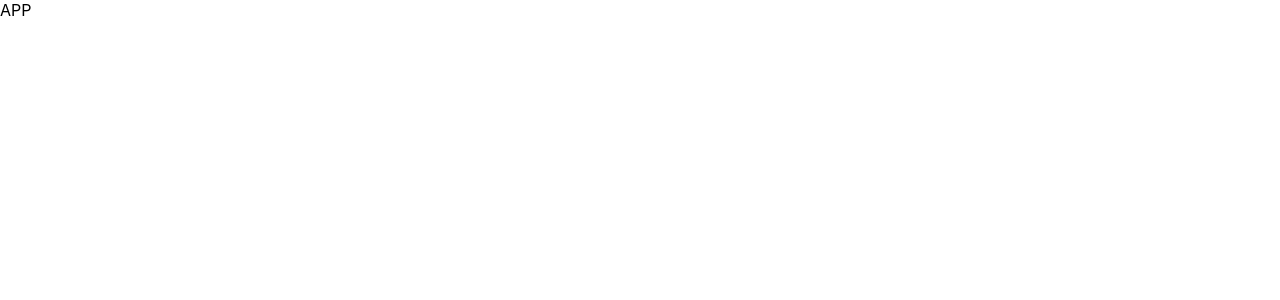
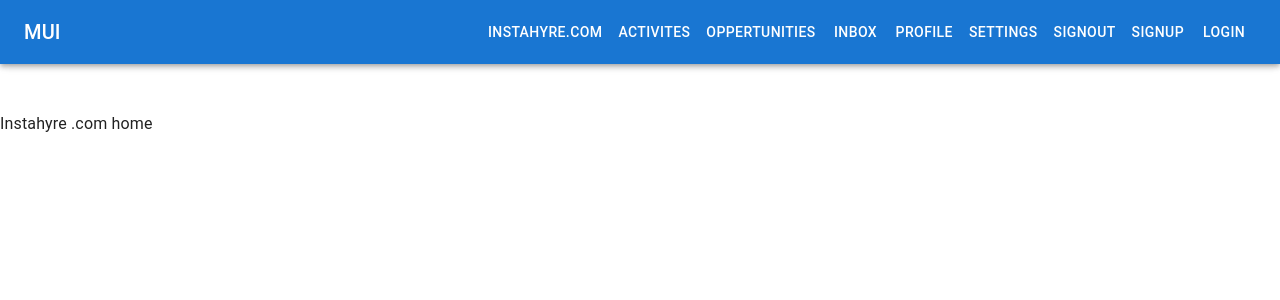
Before and after one commit to suhaas3/job-searching-platform, a React (Create React App) app in the folder jsp/: page / in a window 1280 px wide. Shown: the top 300 px of the page. Built offline with nearby package versions, Linux system fonts and the light colour scheme.

Commit message:
material ui installation

```diff
--- a/jsp/src/App.js
+++ b/jsp/src/App.js
@@ -1,8 +1,17 @@
+import React from "react";
+import { BrowserRouter, Routes, Route } from 'react-router-dom';
+import Header from "./Components/Header/Header";
+import InstahyreCom from "./Components/InstahyreCom/InstahyreCom";
 
 function App() {
   return (
     <>
-      <div>APP</div>
+    <BrowserRouter>
+      <Header/>
+      <Routes>
+        <Route path="/" element={<InstahyreCom/>}/>
+      </Routes>
+    </BrowserRouter>
     </>
   );
 }
--- /dev/null
+++ b/jsp/src/Components/Header/Header.js
@@ -0,0 +1,111 @@
+import * as React from 'react';
+import PropTypes from 'prop-types';
+import AppBar from '@mui/material/AppBar';
+import Box from '@mui/material/Box';
+import CssBaseline from '@mui/material/CssBaseline';
+import Divider from '@mui/material/Divider';
+import Drawer from '@mui/material/Drawer';
+import IconButton from '@mui/material/IconButton';
+import List from '@mui/material/List';
+import ListItem from '@mui/material/ListItem';
+import ListItemButton from '@mui/material/ListItemButton';
+import ListItemText from '@mui/material/ListItemText';
+import MenuIcon from '@mui/icons-material/Menu';
+import Toolbar from '@mui/material/Toolbar';
+import Typography from '@mui/material/Typography';
+import Button from '@mui/material/Button';
+
+const drawerWidth = 240;
+const navItems = ['Instahyre.com', 'Activites', 'Oppertunities', 'Inbox', 'Profile', 'Settings', 'SignOut','SignUp', 'Login'];
+
+function Header(props) {
+  const { window } = props;
+  const [mobileOpen, setMobileOpen] = React.useState(false);
+
+  const handleDrawerToggle = () => {
+    setMobileOpen((prevState) => !prevState);
+  };
+
+  const drawer = (
+    <Box onClick={handleDrawerToggle} sx={{ textAlign: 'center' }}>
+      <Typography variant="h6" sx={{ my: 2 }}>
+        MUI
+      </Typography>
+      <Divider />
+      <List>
+        {navItems.map((item) => (
+          <ListItem key={item} disablePadding>
+            <ListItemButton sx={{ textAlign: 'center' }}>
+              <ListItemText primary={item} />
+            </ListItemButton>
+          </ListItem>
+        ))}
+      </List>
+    </Box>
+  );
+
+  const container = window !== undefined ? () => window().document.body : undefined;
+
+  return (
+    <Box sx={{ display: 'flex' }}>
+      <CssBaseline />
+      <AppBar component="nav">
+        <Toolbar>
+          <IconButton
+            color="inherit"
+            aria-label="open drawer"
+            edge="start"
+            onClick={handleDrawerToggle}
+            sx={{ mr: 2, display: { sm: 'none' } }}
+          >
+            <MenuIcon />
+          </IconButton>
+          <Typography
+            variant="h6"
+            component="div"
+            sx={{ flexGrow: 1, display: { xs: 'none', sm: 'block' } }}
+          >
+            MUI
+          </Typography>
+          <Box sx={{ display: { xs: 'none', sm: 'block' } }}>
+            {navItems.map((item) => (
+              <Button key={item} sx={{ color: '#fff' }}>
+                {item}
+              </Button>
+            ))}
+          </Box>
+        </Toolbar>
+      </AppBar>
+      <nav>
+        <Drawer
+          container={container}
+          variant="temporary"
+          open={mobileOpen}
+          onClose={handleDrawerToggle}
+          ModalProps={{
+            keepMounted: true, // Better open performance on mobile.
+          }}
+          sx={{
+            display: { xs: 'block', sm: 'none' },
+            '& .MuiDrawer-paper': { boxSizing: 'border-box', width: drawerWidth },
+          }}
+        >
+          {drawer}
+        </Drawer>
+      </nav>
+      <Box component="main" sx={{ p: 3 }}>
+        <Toolbar />
+      </Box>
+    </Box>
+  );
+}
+
+Header.propTypes = {
+  /**
+   * Injected by the documentation to work in an iframe.
+   * You won't need it on your project.
+   */
+  window: PropTypes.func,
+};
+
+export default Header;
--- a/jsp/src/Components/InstahyreCom/InstahyreCom.js
+++ b/jsp/src/Components/InstahyreCom/InstahyreCom.js
@@ -0,0 +1,10 @@
+import React from 'react'
+
+export default function InstahyreCom() {
+  return (
+    <div>
+      Instahyre .com home
+
+    </div>
+  )
+}
```
Also changed, not shown: jsp/package.json (+7 -0 lines), jsp/src/Components/Employers/Employers.js (+12 -0 lines), jsp/src/Components/FindJobs/FindJobs.js (+10 -0 lines), jsp/src/Components/InviteFriends/InviteFriends.js (+9 -0 lines), jsp/src/Components/Login/Login.js (+11 -0 lines), jsp/src/Components/SignUp/SignUp.js (+11 -0 lines), jsp/src/Components/Header/Header.css (added), 1 other file (tests, documents, lock files or other folders).
